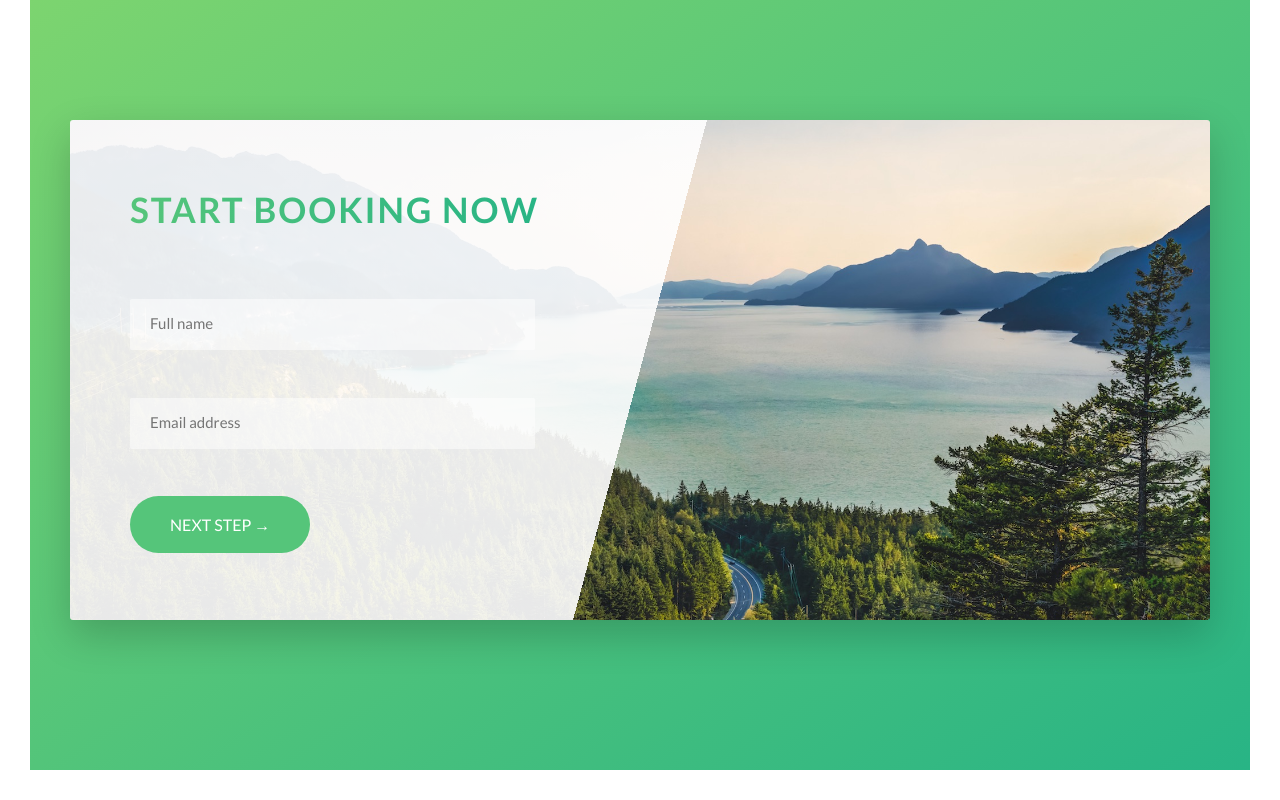
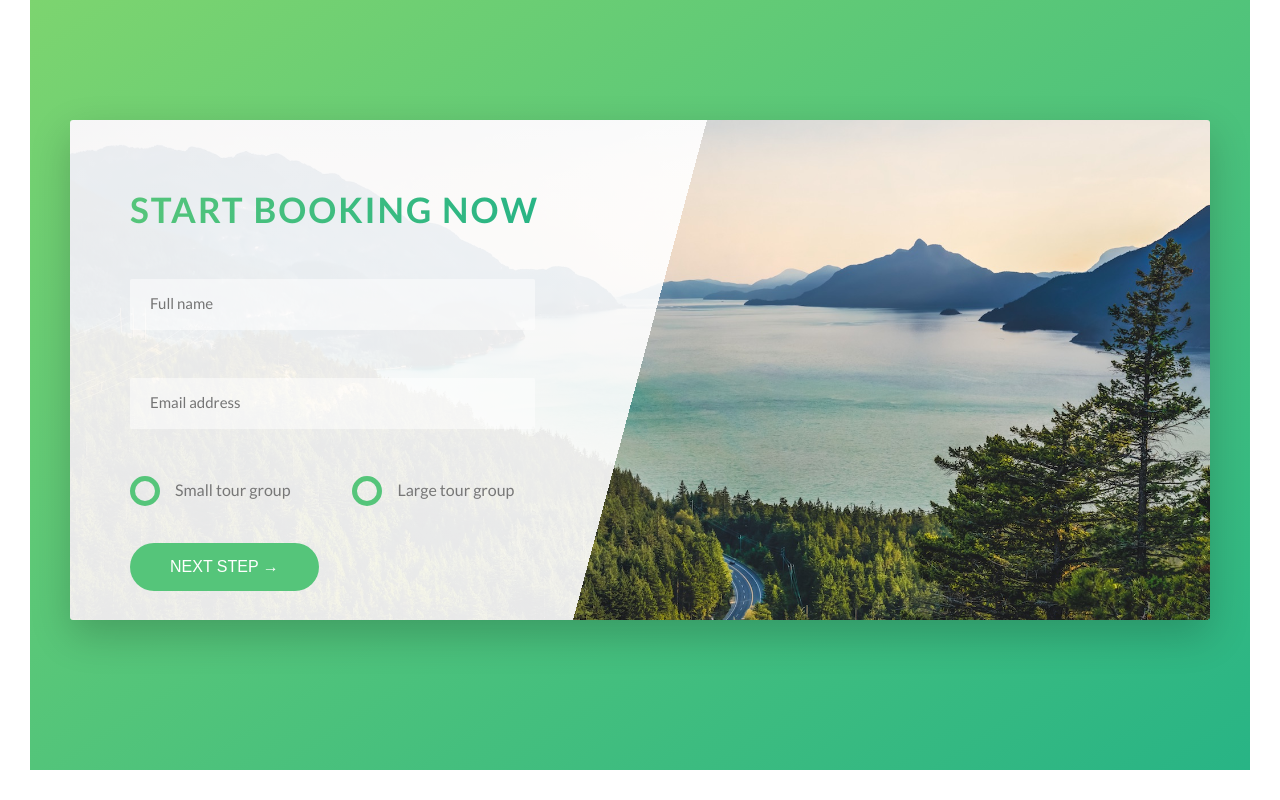
Before and after one commit to sebcar01/Natours-project, a website: page index.html in a window 1280 px wide. Shown: the part 4435-5235 px from the top of the page. Drawn offline with Linux system fonts and the light colour scheme.

Commit message:
Booking section finished

```diff
--- a/index.html
+++ b/index.html
@@ -261,8 +261,24 @@
                                     <input id="email" type="email" class="form__input" placeholder="Email address" required>
                                     <label for="email" class="form__label">Email address</label>
                                 </div>
-                                <div class="">
-                                    <a href="#" class="btn btn--green">Next step &rarr;</a>
+                                <div class="form__group u-margin-bottom-medium">
+                                    <div class="form__radio-group">
+                                        <input type="radio" class="form__radio-input" id="small" name="radio-btn">
+                                        <label for="small" class="form__radio-label">
+                                            <span class="form__radio-button"></span>
+                                            Small tour group
+                                        </label>
+                                    </div>
+                                    <div class="form__radio-group">
+                                        <input type="radio" class="form__radio-input" id="large" name="radio-btn">
+                                        <label for="large" class="form__radio-label">
+                                            <span class="form__radio-button"></span>
+                                            Large tour group
+                                        </label>
+                                    </div>
+                                </div>
+                                <div class="form__group">
+                                    <button class="btn btn--green">Next step &rarr;</button>
                                 </div>
                             </form>
                         </div>
--- a/sass/base/_utilities.scss
+++ b/sass/base/_utilities.scss
@@ -1,23 +1,11 @@
-.u-center-text {
-    text-align: center;
-}
+.u-center-text { text-align: center !important; }
 
-.u-margin-bottom-small {
-    margin-bottom: 1.5rem;
-}
+.u-margin-bottom-small { margin-bottom: 1.5rem !important; }
 
-.u-margin-bottom-medium {
-    margin-bottom: 6rem;
-}
+.u-margin-bottom-medium { margin-bottom: 4rem !important; }
 
-.u-margin-bottom-big {
-    margin-bottom: 8rem;
-}
+.u-margin-bottom-big { margin-bottom: 8rem !important; }
 
-.u-margin-top-big {
-    margin-top: 8rem;
-}
+.u-margin-top-big { margin-top: 8rem !important; }
 
-.u-margin-top-huge {
-    margin-top: 10rem;
-}
+.u-margin-top-huge { margin-top: 10rem !important; }
--- a/sass/components/_button.scss
+++ b/sass/components/_button.scss
@@ -1,5 +1,6 @@
 .btn {
 
+    &,
     &:link,
     &:visited {
         text-transform: uppercase;
@@ -10,6 +11,11 @@
         transition: all .2s;
         font-size: $default-font-size;
         position: relative;
+
+        //Changes for the <button> element
+
+        border: none;
+        cursor: pointer;
     }
 
     &:hover {
@@ -22,9 +28,11 @@
         }
     }
 
-    &:active {
+    &:active,
+    &:focus {
         transform: translateY(-0.1rem);
         box-shadow: 0 0.5rem 1rem rgba($color-black,.2);
+        outline: none;
     }
 
     &--white {
--- a/sass/components/_form.scss
+++ b/sass/components/_form.scss
@@ -15,6 +15,7 @@
         border-bottom: 3px solid transparent;
         width: 90%;
         display: block;
+        transition: all .3s;
 
         &:focus {
             outline: none;
@@ -49,4 +50,50 @@
         visibility: hidden;
         transform: translateY(-4rem);
     }
+
+    &__radio-group {
+        width: 49%;
+        display: inline-block;
+    }
+
+    &__radio-input {
+        display: none;
+    }
+
+    &__radio-label {
+        font-size: $default-font-size;
+        cursor: pointer;
+        position: relative;
+        padding-left: 4.5rem;
+    }
+
+    &__radio-button {
+        width: 3rem;
+        height: 3rem;
+        border: 5px solid $color-primary;
+        border-radius: 10rem;
+        display: inline-block;
+        position: absolute;
+        top: -.4rem;
+        left: 0;
+
+        &::after {
+            content: "";
+            height: 1.3rem;
+            width: 1.3rem;
+            background-color: $color-primary;
+            border-radius: 10rem;
+            display: block;
+            position: absolute;
+            top: 50%;
+            left: 50%;
+            transform: translate(-50%, -50%);
+            opacity: 0;
+            transition: opacity .2s;
+        }
+    }
+
+    &__radio-input:checked ~ &__radio-label &__radio-button::after {
+        opacity: 1;
+    }
 }
```
Also changed, not shown: css/style.css.
